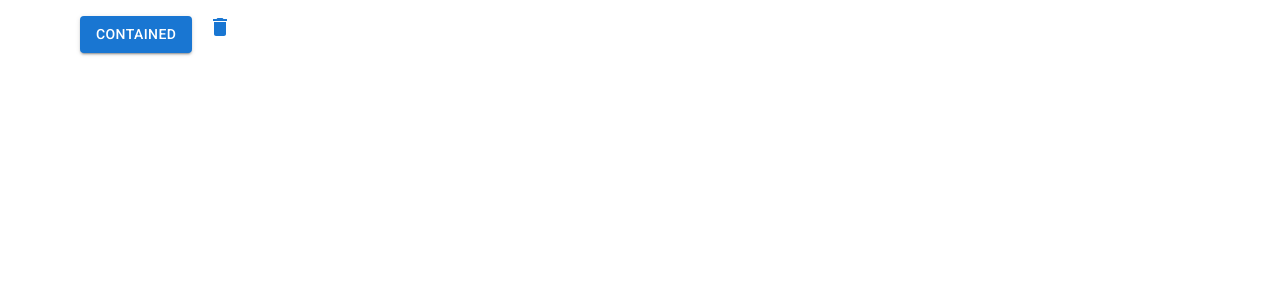
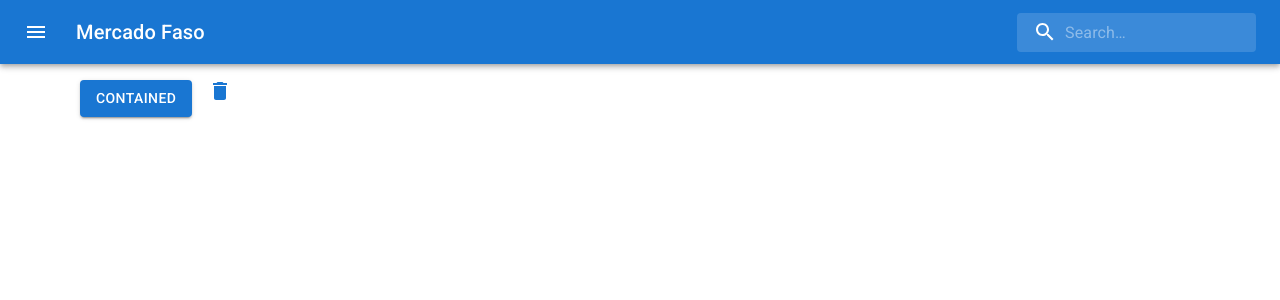
Before and after one commit to raffoluciano/Programacion-Avanzada-2021-TP-2, a React (Create React App) app in the folder mercado-libre-app/: page / in a window 1280 px wide. Shown: the top 300 px of the page. Built offline with nearby package versions, Linux system fonts and the light colour scheme; the HTML template or start-up script is replaced by a standard one.

Commit message:
Feat: add toolbar

```diff
--- a/mercado-libre-app/src/App.jsx
+++ b/mercado-libre-app/src/App.jsx
@@ -1,17 +1,11 @@
-import Button from '@mui/material/Button';
-import Container from '@mui/material/Container';
-import DeleteIcon from '@mui/icons-material/Delete';
+import React from 'react'
+import Home from './pages/Home';
 
 
 function App() {
   return (
     <div >
-      <Container>
-
-         <Button  sx={{ m: 2 }} variant="contained">Contained</Button>
-         <DeleteIcon color="primary" />
-
-      </Container>
+      <Home/>
     </div>
   );
 }
--- /dev/null
+++ b/mercado-libre-app/src/components/ToolBar.jsx
@@ -0,0 +1,93 @@
+import React from 'react'
+import { styled, alpha } from '@mui/material/styles';
+import AppBar from '@mui/material/AppBar';
+import Box from '@mui/material/Box';
+import Toolbar from '@mui/material/Toolbar';
+import IconButton from '@mui/material/IconButton';
+import Typography from '@mui/material/Typography';
+import InputBase from '@mui/material/InputBase';
+import MenuIcon from '@mui/icons-material/Menu';
+import SearchIcon from '@mui/icons-material/Search';
+
+const SearchIconWrapper = styled('div')(({ theme }) => ({
+    padding: theme.spacing(0, 2),
+    height: '100%',
+    position: 'absolute',
+    pointerEvents: 'none',
+    display: 'flex',
+    alignItems: 'center',
+    justifyContent: 'center',
+}));
+
+const Search = styled('div')(({ theme }) => ({
+    position: 'relative',
+    borderRadius: theme.shape.borderRadius,
+    backgroundColor: alpha(theme.palette.common.white, 0.15),
+    '&:hover': {
+        backgroundColor: alpha(theme.palette.common.white, 0.25),
+    },
+    marginLeft: 0,
+    width: '100%',
+    [theme.breakpoints.up('sm')]: {
+        marginLeft: theme.spacing(1),
+        width: 'auto',
+    },
+}));
+
+const StyledInputBase = styled(InputBase)(({ theme }) => ({
+    color: 'inherit',
+    '& .MuiInputBase-input': {
+        padding: theme.spacing(1, 1, 1, 0),
+        // vertical padding + font size from searchIcon
+        paddingLeft: `calc(1em + ${theme.spacing(4)})`,
+        transition: theme.transitions.create('width'),
+        width: '100%',
+        [theme.breakpoints.up('sm')]: {
+            width: '12ch',
+            '&:focus': {
+                width: '20ch',
+            },
+        },
+    },
+}));
+
+const ToolBar = () => {
+    return (
+        <div>
+            <Box sx={{ flexGrow: 1 }}>
+                <AppBar position="static">
+                    <Toolbar>
+                        <IconButton
+                            size="large"
+                            edge="start"
+                            color="inherit"
+                            aria-label="open drawer"
+                            sx={{ mr: 2 }}
+                        >
+                            <MenuIcon />
+                        </IconButton>
+                        <Typography
+                            variant="h6"
+                            noWrap
+                            component="div"
+                            sx={{ flexGrow: 1, display: { xs: 'none', sm: 'block' } }}
+                        >
+                            Mercado Faso
+                        </Typography>
+                        <Search>
+                            <SearchIconWrapper>
+                                <SearchIcon />
+                            </SearchIconWrapper>
+                            <StyledInputBase
+                                placeholder="Search…"
+                                inputProps={{ 'aria-label': 'search' }}
+                            />
+                        </Search>
+                    </Toolbar>
+                </AppBar>
+            </Box>
+        </div>
+    )
+}
+
+export default ToolBar
--- /dev/null
+++ b/mercado-libre-app/src/pages/Home.jsx
@@ -0,0 +1,27 @@
+import React from 'react'
+import ToolBar from '../components/ToolBar'
+import Button from '@mui/material/Button';
+import Container from '@mui/material/Container';
+import DeleteIcon from '@mui/icons-material/Delete';
+import Grid from '@mui/material/Grid';
+
+const Home = () => {
+    return (
+        <div>
+            <ToolBar />
+            <Container>
+                <Grid container spacing={2}>
+                    <Grid item xs={8}>
+
+                    </Grid>
+                </Grid>
+                <Button sx={{ m: 2 }} variant="contained">Contained</Button>
+                <DeleteIcon color="primary" />
+
+            </Container>
+        </div>
+
+    )
+}
+
+export default Home
```
Also changed, not shown: 1 other file (tests, documents, lock files or other folders).
